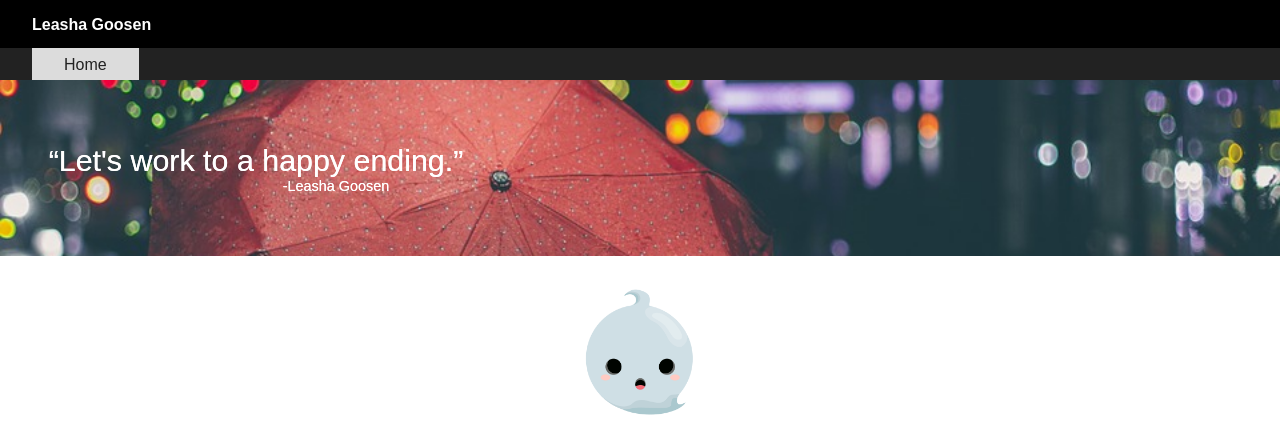
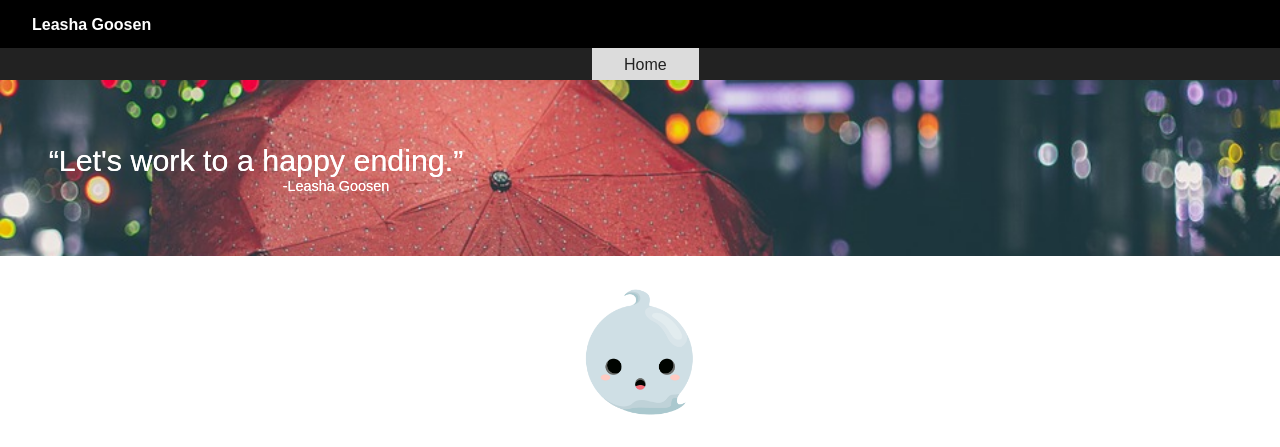
Before and after one commit to MyLeasha/LeashedLeasha, a PHP site: page / in a window 1280 px wide; the page is wider, and only the part inside the window is pictured. Shown: the top 447 px of that part. Run offline with PHP 8.4, Linux system fonts and the light colour scheme.

Commit message:
Update styleSheet.css

```diff
--- a/app/CSS/styleSheet.css
+++ b/app/CSS/styleSheet.css
@@ -28,6 +28,10 @@ body {
     padding: 0;
     padding-left: 2rem;
     height: 2rem;
+    margin: auto;
+}
+.navinterior{
+    width: 8rem;
     margin: auto;
 }
 .topnav a{
```
